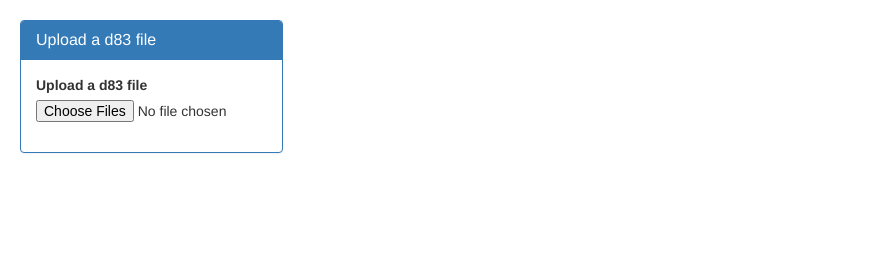
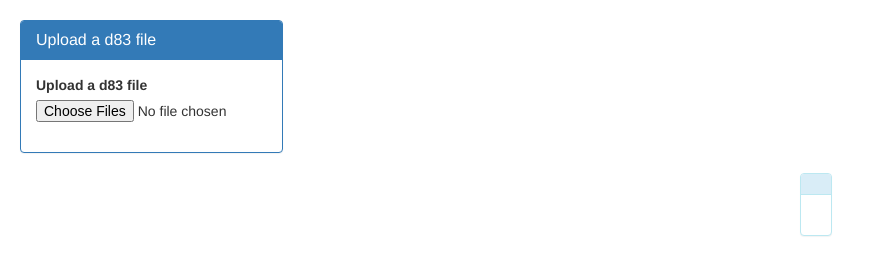
Before and after one commit to photz/d83editor, a plain HTML site: page index.html in a window 1280 px wide. Shown: the whole page, without its empty margins (0-875 px from the left). Drawn offline with Linux system fonts and the light colour scheme.

Commit message:
added DetailsPanels.js to the list of js source files

```diff
--- a/index.html
+++ b/index.html
@@ -6,6 +6,7 @@
     <meta name="viewport" content="width=device-width, initial-scale=1">
     <link rel="stylesheet" href="bootstrap.min.css">
     <link rel="stylesheet" href="custom.css">
+    <script src="./DetailsPanel.js"></script>
     <script src="./Cp437Helper.js"></script>
     <script src="./d83parser.js"></script>
     <script src="./d83editor.js"></script>
```
